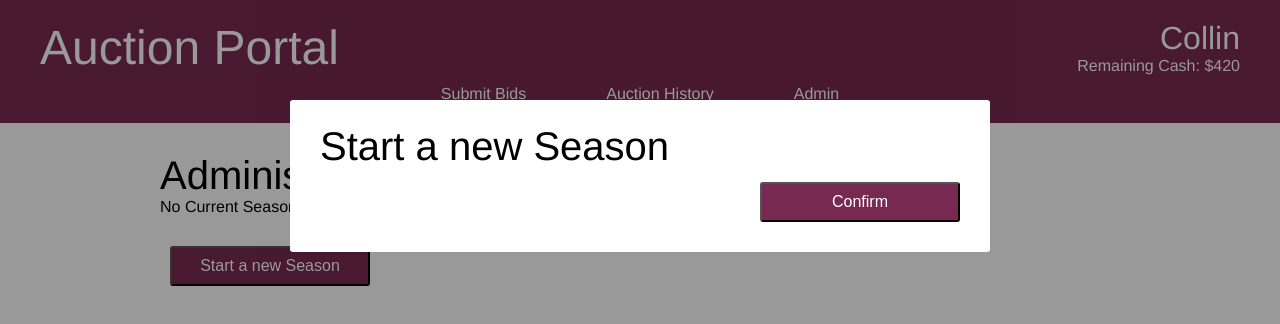
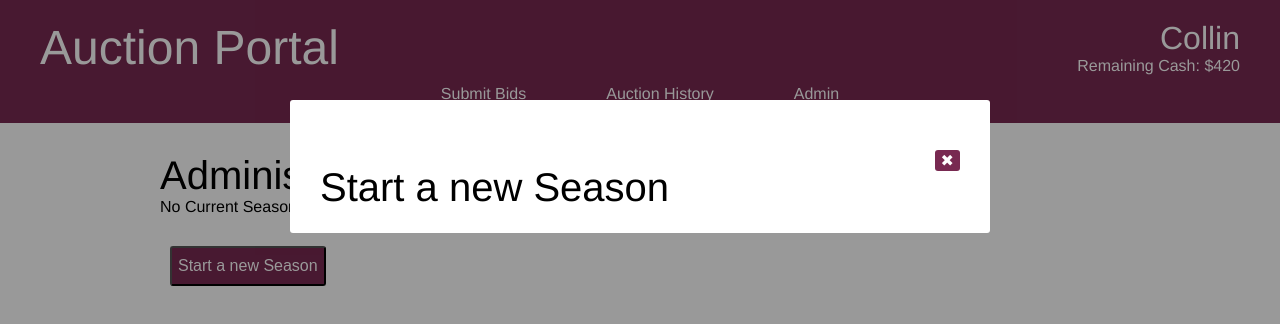
Before and after one commit to collinmurd/ff_auctions, a React (Create React App) app in the folder app/: page /admin in a window 1280 px wide. Both pictures are taken after a click on the button "Start a new Season". Shown: the top 324 px of the page. Built offline with nearby package versions, Linux system fonts and the light colour scheme.

Commit message:
change modal exit button

```diff
--- a/app/src/components/Admin.css
+++ b/app/src/components/Admin.css
@@ -1,7 +1,3 @@
-
-#admin .button {
-    width: 200px;
-}
 
 #admin .settingContainer {
     margin: 30px 10px;
--- a/app/src/components/Admin.tsx
+++ b/app/src/components/Admin.tsx
@@ -99,7 +99,7 @@ class CreateSeasonSetting extends React.Component<{}, CreateSeasonSettingState>
         return (
             <div id="endSeason">
                 <button id="endSeasonButton" className="button" onClick={this.handleCreateSeason}>Start a new Season</button>
-                <Modal active={this.state.modalActive} toggle={this.toggleModal} exitButtonText="Confirm">
+                <Modal active={this.state.modalActive} toggle={this.toggleModal} >
                     <h2>Start a new Season</h2>
                 </Modal>
             </div>
@@ -136,7 +136,7 @@ class EndSeasonSetting extends React.Component<{}, EndSeasonSettingState> {
         return (
             <div id="endSeason">
                 <button id="endSeasonButton" className="button" onClick={this.handleEndSeason}>End Current Season</button>
-                <Modal active={this.state.modalActive} toggle={this.toggleModal} exitButtonText="Confirm">
+                <Modal active={this.state.modalActive} toggle={this.toggleModal} >
                     <p>Are you sure you'd like to end this season?</p>
                 </Modal>
             </div>
@@ -173,7 +173,7 @@ class EndAuctionSetting extends React.Component<{}, EndAuctionSettingState> {
         return (
             <div id="endAuction">
                 <button id="endAuctionButton" className="button" onClick={this.handleEndAuction}>End Current Auction</button>
-                <Modal active={this.state.modalActive} toggle={this.toggleModal} exitButtonText="Confirm">
+                <Modal active={this.state.modalActive} toggle={this.toggleModal} >
                     <p>Are you sure you'd like to end the ongoing aution? This prevent further bids and progress the week.</p>
                 </Modal>
             </div>
--- a/app/src/components/Auction.tsx
+++ b/app/src/components/Auction.tsx
@@ -81,7 +81,7 @@ export class Auction extends React.Component<AuctionProps, AuctionState> {
                     {this.getAuctionPositionSections()}
                 </div>
                 <button id="auctionSubmit" className="button" onClick={this.toggleModal}>Submit</button>
-                <Modal active={this.state.modalActive} toggle={this.toggleModal} exitButtonText="Confirm">
+                <Modal active={this.state.modalActive} toggle={this.toggleModal} >
                     <div id="auctionSubmitModalContents">
                         <h2>Confirm your bids:</h2>
                         <ul>
--- a/app/src/components/SharedComponents.css
+++ b/app/src/components/SharedComponents.css
@@ -35,4 +35,7 @@
 
 .modal .modalExit {
     float: right;
+    min-width: 0;
+    height: auto;
+    border: none;
 }
--- a/app/src/components/SharedComponents.tsx
+++ b/app/src/components/SharedComponents.tsx
@@ -6,7 +6,6 @@ import React, {MouseEventHandler} from "react";
 
 type ModalProps = {
     active: boolean,
-    exitButtonText: string,
     toggle: MouseEventHandler,
     children: React.ReactNode
 };
@@ -19,10 +18,10 @@ export class Modal extends React.Component<ModalProps> {
         return (
             <div className={this.props.active? "modal modalActive": "modal"}>
                 <div className="modalContent">
+                    <div className="modalExitContainer">
+                        <button className="modalExit button" onClick={this.props.toggle}>&#10006;</button>
+                    </div>
                     {this.props.children}
-                    <div className="modalExitContainer">
-                        <button className="modalExit button" onClick={this.props.toggle}>{this.props.exitButtonText}</button>
-                    </div>
                 </div>
             </div>
         )
```
